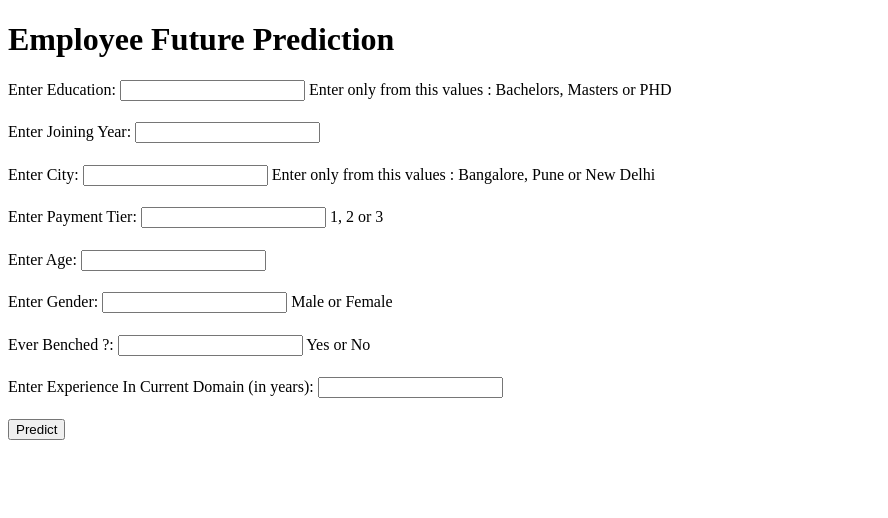
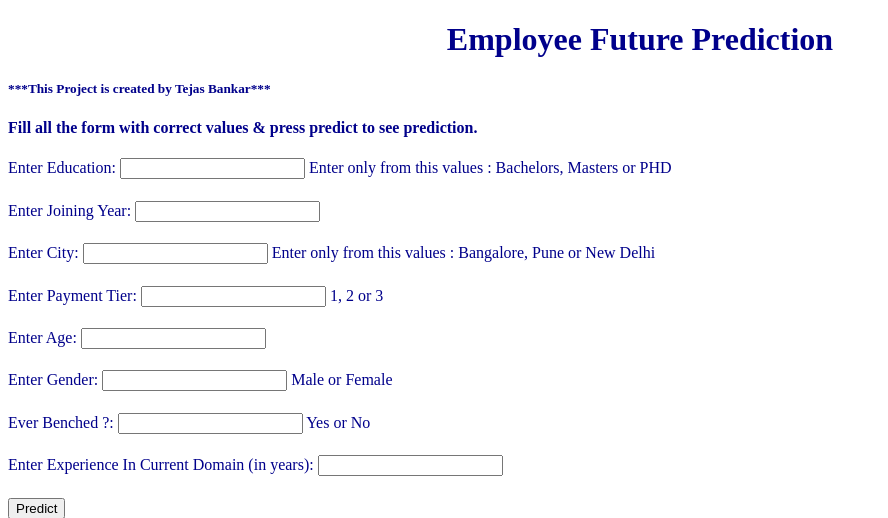
Before and after one commit to iamtejas7/Employee-Future-Prediction, a Flask app: page / in a window 1280 px wide. Shown: the top 518 px of the page, without its empty margins (0-888 px from the left). Run offline with Flask 2, Linux system fonts and the light colour scheme; parts of the project's set-up code (start-up, migrations or seed data) failed here and were passed over.

Commit message:
html templates for frontend of web application

```diff
--- a/templates/employee.html
+++ b/templates/employee.html
@@ -1,7 +1,12 @@
 <!DOCTYPE html>
 <html>
 
-<head><h1>Employee Future Prediction</h1></head>
+<head>
+<h1><font color=darkblue><center>Employee Future Prediction</h1>
+
+<h5>***This Project is created by Tejas Bankar***</h5>
+<h4>Fill all the form with correct values & press predict to see prediction.</h4>
+</head>
 
 <body>
     <div class="login">
@@ -11,7 +16,7 @@
             <label for="Education">Enter Education:</label>
             <input type="text" name="Education" id="name" />
 
-            <h0> Enter only from this values : Bachelors, Masters or PHD</h0>
+            <h0>Enter only from this values : Bachelors, Masters or PHD</h0>
 
             <h1></h1>
             <label for="JoiningYear">Enter Joining Year:</label>
```
